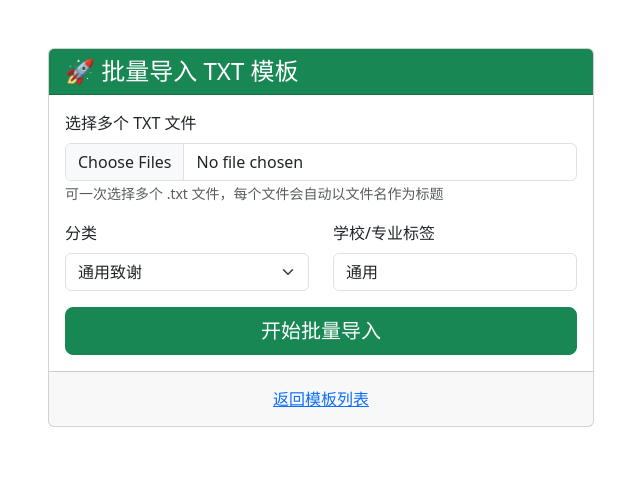
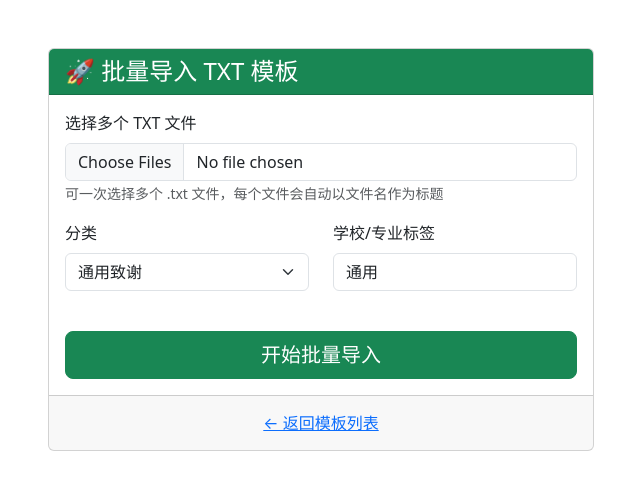
Before and after one commit to wxlovex/Plagiarism-detection-system, a Flask app: template templates/admin/batch_import.html in a window 1280 px wide. Shown: the top 490 px of the page, without its empty margins (319-959 px from the left). Run offline with Flask 2, Linux system fonts and the light colour scheme; the template is opened without the code that fills it: values that come from a table or form of the project are taken from there, others are empty; parts of the project's set-up code (start-up, migrations or seed data) failed here and were passed over; some libraries are stand-ins or nearby versions.

Commit message:
增加管理员账号，添加后台管理，bug修复

```diff
--- a/admin.py
+++ b/admin.py
@@ -96,20 +96,29 @@ def template_delete(id):
 def batch_import():
     if request.method == 'POST':
         files = request.files.getlist('files')
-        category = request.form.get('category')
+        category = request.form.get('category', 'general')
+        school = request.form.get('school', '通用')
+
         count = 0
         for file in files:
             if file and file.filename.endswith('.txt'):
                 content = file.read().decode('utf-8', errors='ignore')
                 title = file.filename.rsplit('.', 1)[0]
-                tpl = Template(title=title, content=content, category=category)
+                tpl = Template(
+                    title=title,
+                    content=content,
+                    category=category
+                )
                 db.session.add(tpl)
                 count += 1
+
         if count > 0:
             db.session.commit()
             flash(f'✅ 成功批量导入 {count} 条模板！')
         else:
             flash('❌ 未找到有效 TXT 文件')
+
         return redirect(url_for('admin.templates_list'))
 
+    # GET 请求返回页面
     return render_template('admin/batch_import.html')
--- a/templates/admin/batch_import.html
+++ b/templates/admin/batch_import.html
@@ -15,7 +15,7 @@
                 </div>
                 <div class="card-body">
                     <form method="POST" enctype="multipart/form-data">
-                        {{ form.hidden_tag() if form else '' }}
+                        {{ form.hidden_tag() }}   <!-- ← 关键！必须加上这一行 -->
 
                         <div class="mb-3">
                             <label class="form-label">选择多个 TXT 文件</label>
@@ -37,13 +37,13 @@
                             </div>
                         </div>
 
-                        <div class="d-grid">
+                        <div class="d-grid mt-4">
                             <button type="submit" class="btn btn-success btn-lg">开始批量导入</button>
                         </div>
                     </form>
                 </div>
                 <div class="card-footer text-center">
-                    <a href="{{ url_for('admin.templates_list') }}" class="btn btn-link">返回模板列表</a>
+                    <a href="{{ url_for('admin.templates_list') }}" class="btn btn-link">← 返回模板列表</a>
                 </div>
             </div>
         </div>
```
